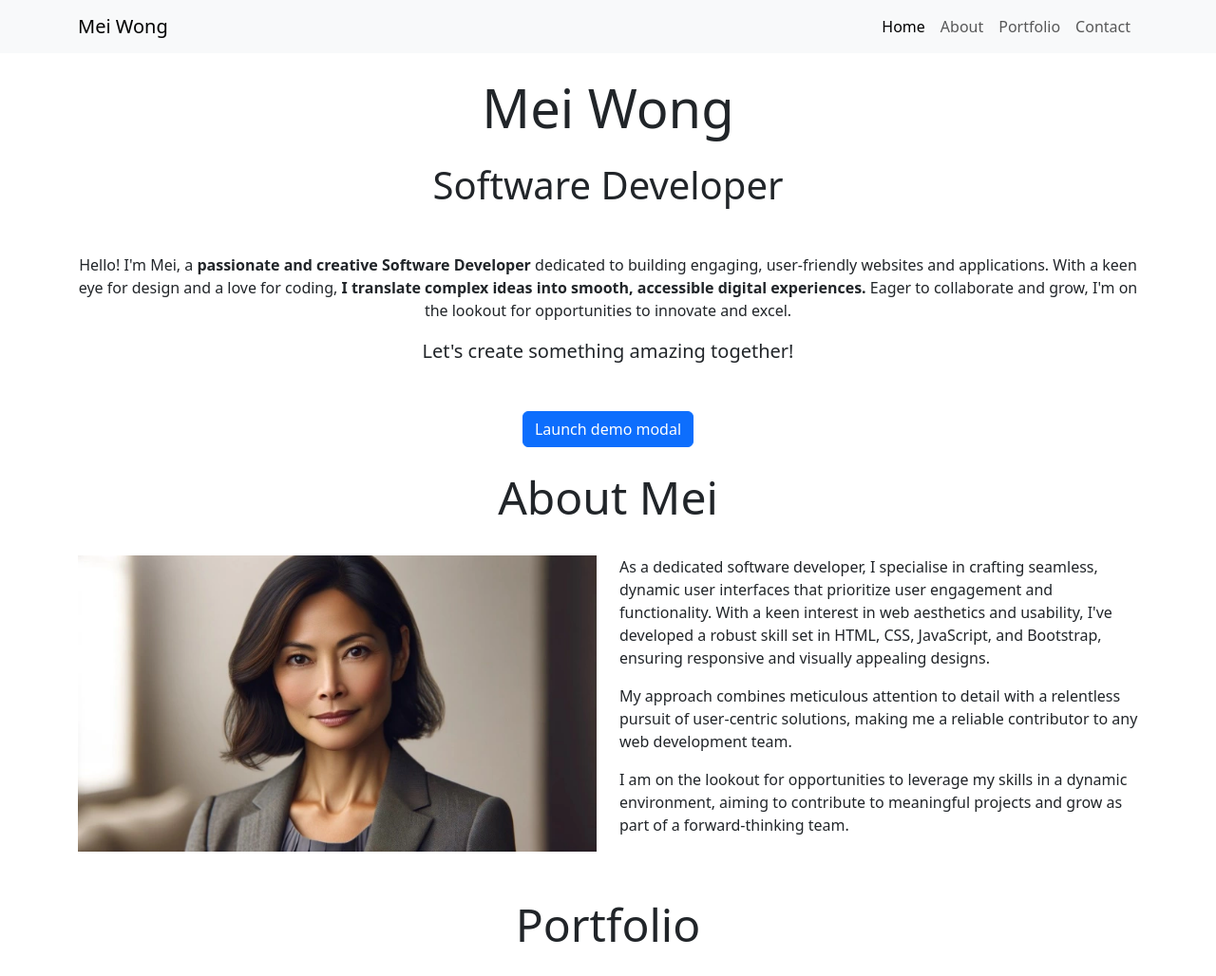
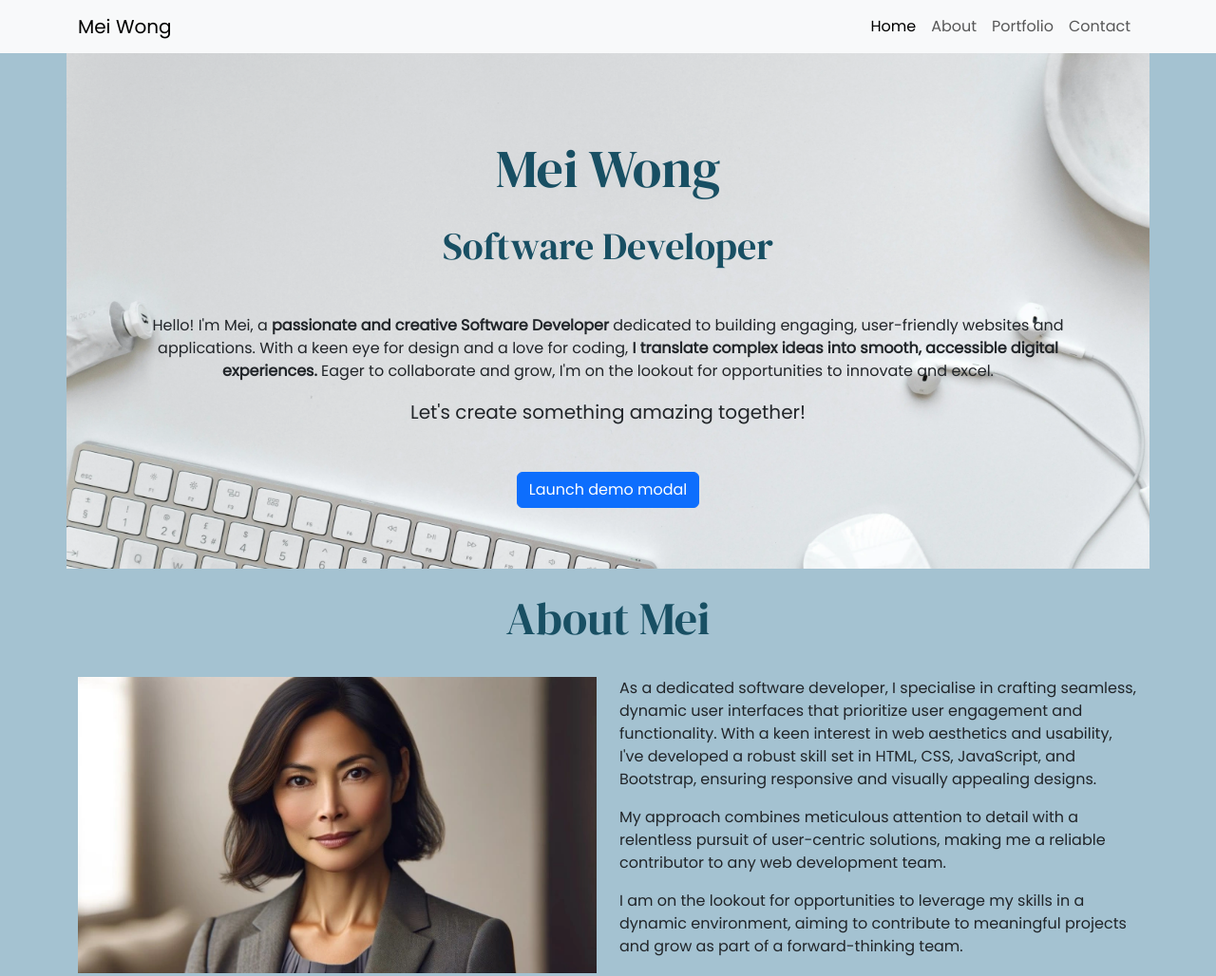
Before and after one commit to FatimahMohamed/Bootstrap-Project, a plain HTML site: page index.html in a window 1280 px wide. Shown: the top 1028 px of the page at 95% size. Drawn offline with nearby package versions, Linux system fonts and the light colour scheme.

Commit message:
style header

```diff
--- /dev/null
+++ b/assets/css/style.css
@@ -0,0 +1,36 @@
+/*
+    #a4c2d1; egg blue
+    #dbdcde; light grey
+    #1f7798; mid-blue
+    #184f63; dark-blue
+*/
+
+/* global styles */
+
+@import url('https://fonts.googleapis.com/css2?family=DM+Serif+Display:ital@0;1&family=Poppins&display=swap');
+
+body {
+    font-family: 'Poppins', sans-serif;
+    background-color: #a4c2d1;
+
+    h1, h2 {
+        font-family: 'DM Serif Display', serif;
+        color: #184f63;
+    }
+
+    #portfolio {
+        background-color: #dbdcde;
+    }
+    #contact {
+        background-color: white;
+    }
+
+    #hero {
+        background-color: #dbdcde;
+        background-image: url(../images/background.webp);
+        background-size: cover;
+        background-position: 50% 70%;
+        min-height: 500px;
+        padding: 5% 7%;
+
+    }
--- a/index.html
+++ b/index.html
@@ -6,7 +6,8 @@
     <title>Mei Wong Software Developer</title>
     <!--Bootstrap CSS link-->
     <link href="https://cdn.jsdelivr.net/npm/bootstrap@5.3.6/dist/css/bootstrap.min.css" rel="stylesheet" integrity="sha384-4Q6Gf2aSP4eDXB8Miphtr37CMZZQ5oXLH2yaXMJ2w8e2ZtHTl7GptT4jmndRuHDT" crossorigin="anonymous">
-
+    <!--css file-->
+    <link rel="stylesheet" href="assets/css/style.css">
 </head>
 <body>
 <nav class="navbar navbar-expand-sm bg-body-tertiary">
```
Also changed, not shown: assets/images/background.webp (added).
